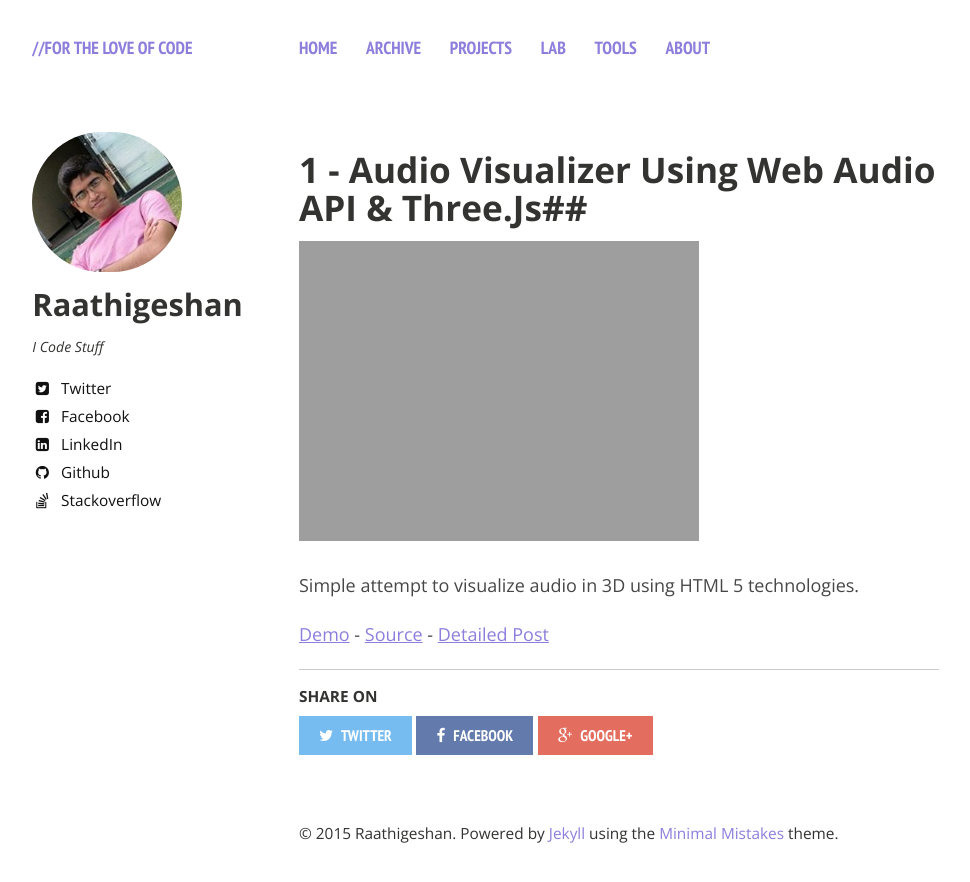
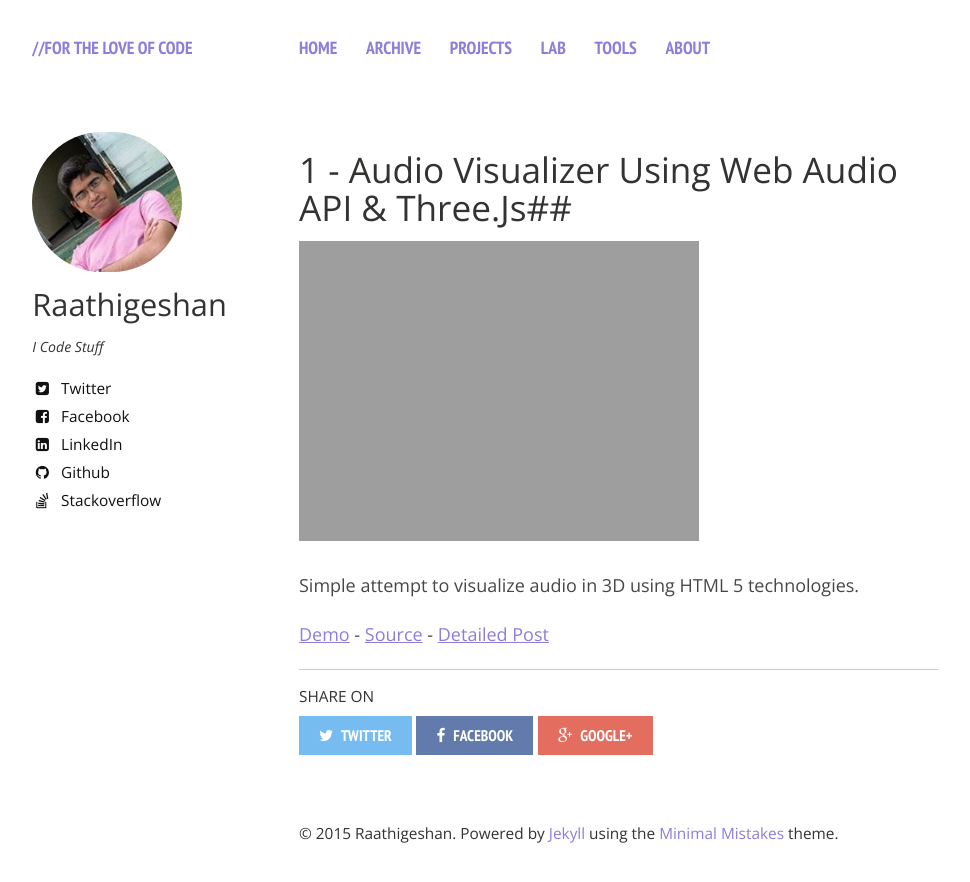
Before and after one commit to Raathigesh/Raathigesh.github.io, a Jekyll site: the page built from lab/index.md, in a window 1280 px wide. Shown: the top 882 px of the page, without its empty margins (21-991 px from the left). Built offline with Jekyll 4.4.1, drawn with Linux system fonts in a browser that asks for light colours; nearby versions of some CDN libraries.

Commit message:
Header style change

```diff
--- a/_sass/typography.scss
+++ b/_sass/typography.scss
@@ -40,8 +40,23 @@ blockquote {
   border-left: 5px solid $secondary;
 }
 
-h1, h2, h3, h4, h5, h6 {
-	font-weight: 700;
+h1 {
+	font-weight: 600;
+	line-height: 1.1;
+}
+
+h2 {
+	font-weight: 500;
+	line-height: 1.1;
+}
+
+h3 {
+	font-weight: 400;
+	line-height: 1.1;
+}
+
+h4, h5, h6 {
+	font-weight: 300;
 	line-height: 1.1;
 }
 
```
